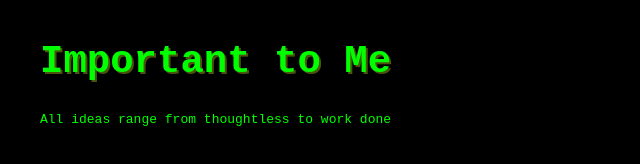
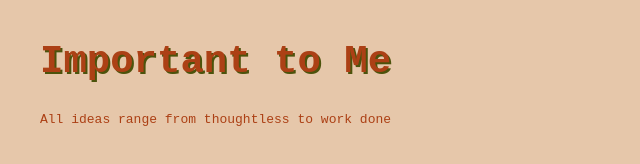
Before and after one commit to JC070102/my-verse, a plain HTML site: page index.html in a window 1280 px wide. Shown: the whole page, without its empty margins (0-640 px from the left). Drawn offline with Linux system fonts and the light colour scheme.

Commit message:
Update style.css

```diff
--- a/style.css
+++ b/style.css
@@ -1,6 +1,6 @@
 body {
-  background-color: black;
-  color: lime;
+  background-color: rgb(230, 199, 170);
+  color: rgb(172, 64, 21);
   font-family: monospace;
   margin: 40px;
 }
```
